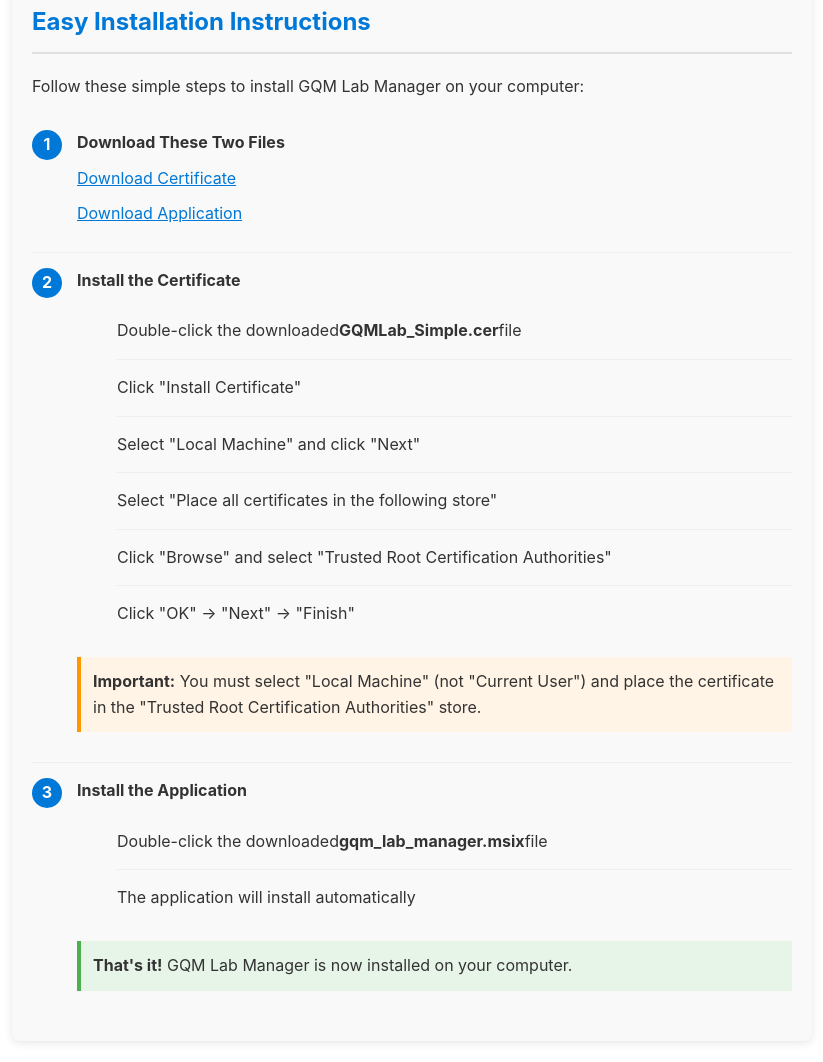
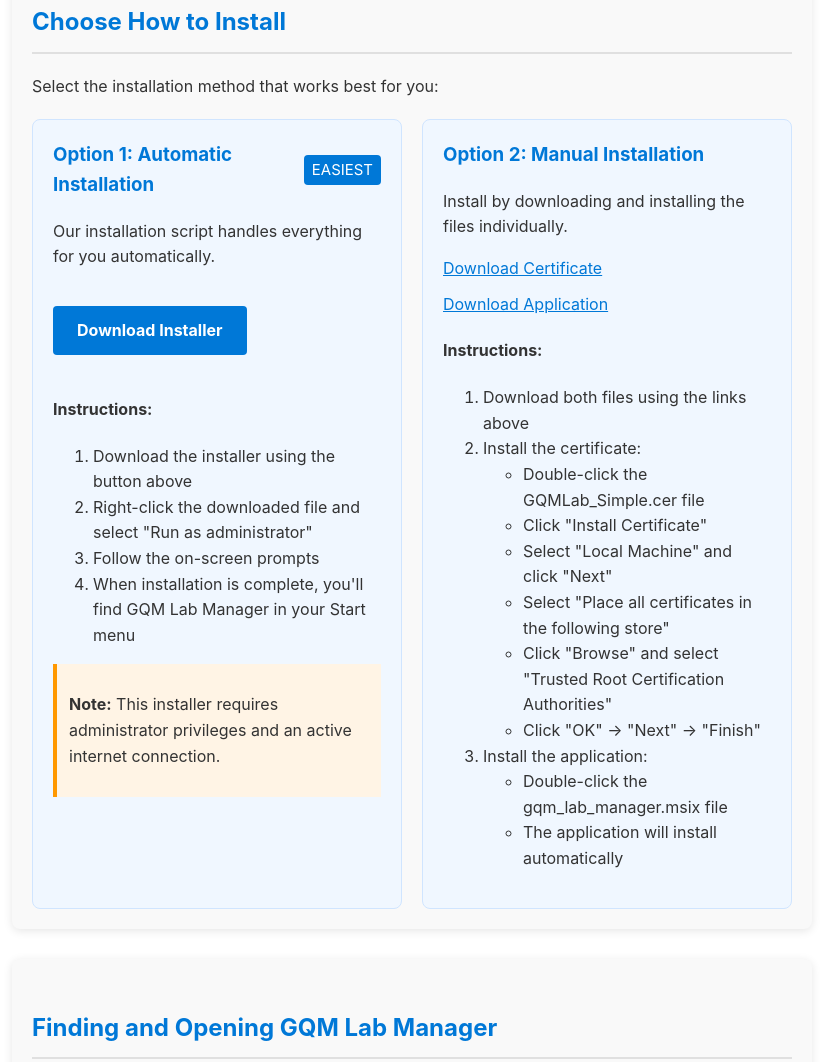
Before and after one commit to GQMLab-Solutions/msix-updates, a plain HTML site: page index.html in a window 1280 px wide. Shown: the part 211-1273 px from the top of the page, without its empty margins (228-1051 px from the left). Drawn offline with Linux system fonts and the light colour scheme.

Commit message:
index updated

```diff
--- a/index.html
+++ b/index.html
@@ -160,6 +160,39 @@
       margin-top: 0;
       margin-bottom: 10px;
     }
+
+    .options-container {
+      display: flex;
+      flex-wrap: wrap;
+      gap: 20px;
+      margin-top: 20px;
+    }
+
+    .option-box {
+      flex: 1;
+      min-width: 300px;
+      background-color: #f0f7ff;
+      border: 1px solid #d0e5ff;
+      border-radius: 8px;
+      padding: 20px;
+    }
+
+    .option-box h3 {
+      margin-top: 0;
+      color: #0078d7;
+      display: flex;
+      align-items: center;
+    }
+
+    .option-badge {
+      background-color: #0078d7;
+      color: white;
+      font-size: 0.8em;
+      padding: 3px 8px;
+      border-radius: 4px;
+      margin-left: 10px;
+      font-weight: normal;
+    }
   </style>
 </head>
 <body>
@@ -167,52 +200,58 @@
   <p>Version 1.0.0.0 - Lab Management System for Quality Control</p>
 
   <div class="container">
-    <h2>Easy Installation Instructions</h2>
+    <h2>Choose How to Install</h2>
+    <p>Select the installation method that works best for you:</p>
 
-    <p>Follow these simple steps to install GQM Lab Manager on your computer:</p>
+    <div class="options-container">
+      <div class="option-box">
+        <h3>Option 1: Automatic Installation <span class="option-badge">EASIEST</span></h3>
+        <p>Our installation script handles everything for you automatically.</p>
+        <a href="InstallGQMLabManager.bat" class="download-button" download>
+          Download Installer
+        </a>
 
-    <ul class="simple-steps">
-      <li>
-        <div class="step-number">1</div>
-        <div class="step-content">
-          <h4>Download These Two Files</h4>
+        <h4>Instructions:</h4>
+        <ol>
+          <li>Download the installer using the button above</li>
+          <li>Right-click the downloaded file and select "Run as administrator"</li>
+          <li>Follow the on-screen prompts</li>
+          <li>When installation is complete, you'll find GQM Lab Manager in your Start menu</li>
+        </ol>
+
+        <div class="alert">
+          <p><strong>Note:</strong> This installer requires administrator privileges and an active internet connection.</p>
+        </div>
+      </div>
+
+      <div class="option-box">
+        <h3>Option 2: Manual Installation</h3>
+        <p>Install by downloading and installing the files individually.</p>
         <a href="GQMLab_Simple.cer" class="direct-link" download>Download Certificate</a>
         <a href="gqm_lab_manager.msix" class="direct-link" download>Download Application</a>
-        </div>
-      </li>
 
-      <li>
-        <div class="step-number">2</div>
-        <div class="step-content">
-          <h4>Install the Certificate</h4>
+        <h4>Instructions:</h4>
         <ol>
-            <li>Double-click the downloaded <strong>GQMLab_Simple.cer</strong> file</li>
+          <li>Download both files using the links above</li>
+          <li>Install the certificate:
+            <ul>
+              <li>Double-click the GQMLab_Simple.cer file</li>
               <li>Click "Install Certificate"</li>
               <li>Select "Local Machine" and click "Next"</li>
               <li>Select "Place all certificates in the following store"</li>
               <li>Click "Browse" and select "Trusted Root Certification Authorities"</li>
               <li>Click "OK" → "Next" → "Finish"</li>
+            </ul>
+          </li>
+          <li>Install the application:
+            <ul>
+              <li>Double-click the gqm_lab_manager.msix file</li>
+              <li>The application will install automatically</li>
+            </ul>
+          </li>
         </ol>
-          <div class="alert">
-            <strong>Important:</strong> You must select "Local Machine" (not "Current User") and place the certificate in the "Trusted Root Certification Authorities" store.
       </div>
     </div>
-      </li>
-
-      <li>
-        <div class="step-number">3</div>
-        <div class="step-content">
-          <h4>Install the Application</h4>
-          <ol>
-            <li>Double-click the downloaded <strong>gqm_lab_manager.msix</strong> file</li>
-            <li>The application will install automatically</li>
-          </ol>
-          <div class="success">
-            <strong>That's it!</strong> GQM Lab Manager is now installed on your computer.
-          </div>
-        </div>
-      </li>
-    </ul>
   </div>
 
   <div class="container">
```
Lines whose indentation alone changed are shown as unchanged.
